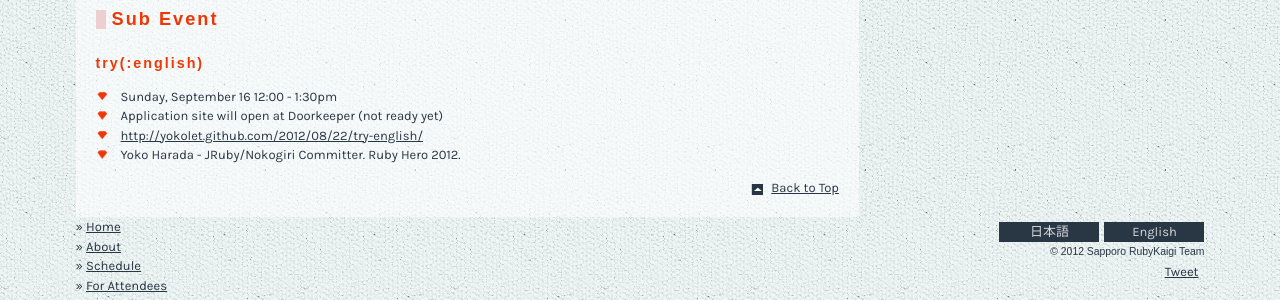
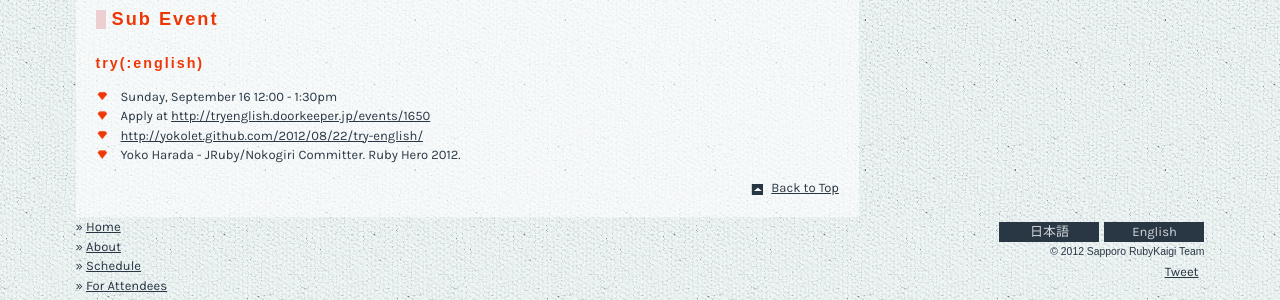
Before and after one commit to ruby-sapporo/sapporo.rubykaigi.org, a Jekyll site: the page built from 2012/en/schedule.html, in a window 1280 px wide and 900 px high, scrolled down 2151 px. Shown: the part 506-806 px from the top of the window. Built offline with Jekyll 4.4.1, drawn with Linux system fonts in a browser that asks for light colours; nearby versions of some CDN libraries; Markdown is read by kramdown in place of the engine named in the settings; comment, search, counter and statistics services are not loaded.

Commit message:
Update shedules

```diff
--- a/2012/en/schedule.html
+++ b/2012/en/schedule.html
@@ -391,7 +391,7 @@ localmenu: <li><a href="#schedule14">Fri 14 Sep</a></li><li><a href="#schedule15
         <p></p>
         <ul class="listMarkRed">
           <li>Sunday, September 16 12:00 - 1:30pm</li>
-          <li>Application site will open at Doorkeeper (not ready yet)</li>
+          <li>Apply at <a href="http://tryenglish.doorkeeper.jp/events/1648">http://tryenglish.doorkeeper.jp/events/1650</a></li>
           <li><a href="http://yokolet.github.com/2012/08/22/try-english/">http://yokolet.github.com/2012/08/22/try-english/</a></li>
           <li>Yoko Harada - JRuby/Nokogiri Committer. Ruby Hero 2012.</li>
         </ul>
--- a/2012/ja/schedule.html
+++ b/2012/ja/schedule.html
@@ -391,7 +391,7 @@ localmenu: <li><a href="#schedule14">9月14日(金)</a></li><li><a href="#schedu
         <p>All English!! 英語のネイティブスピーカーと英語で話しをしてみよう！お昼時にピザ付きのミートアップです。英語２、日本語２程度の小さなグループで、ガイジンRubyistsと直に話しをしてみよう。俄然、英語がんばるぞ、という気持ちになります。ぜひ、ご参加ください。</p>
         <ul class="listMarkRed">
           <li>9月16日（日）12:00 - 13:30</li>
-          <li>Doorkeeperにて参加募集（現在作成中）</li>
+          <li><a href="http://tryenglish.doorkeeper.jp/events/1650">http://tryenglish.doorkeeper.jp/events/1650</a> にて参加者募集</li>
           <li><a href="http://yokolet.github.com/2012/08/22/try-english/">http://yokolet.github.com/2012/08/22/try-english/</a></li>
           <li>原田 洋子 - JRuby/Nokogiriコミッタ。Ruby Hero 2012.</li>
         </ul>
```
